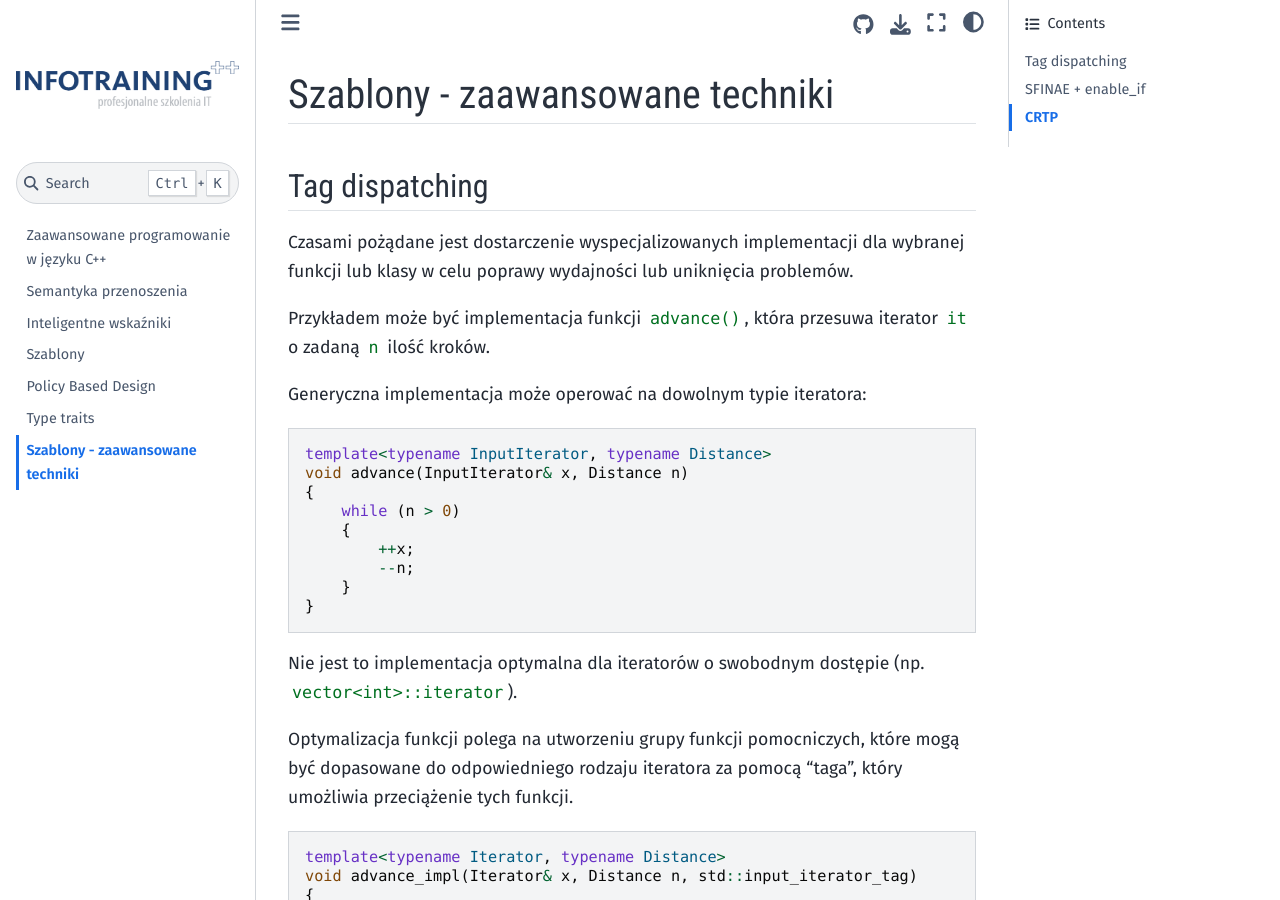
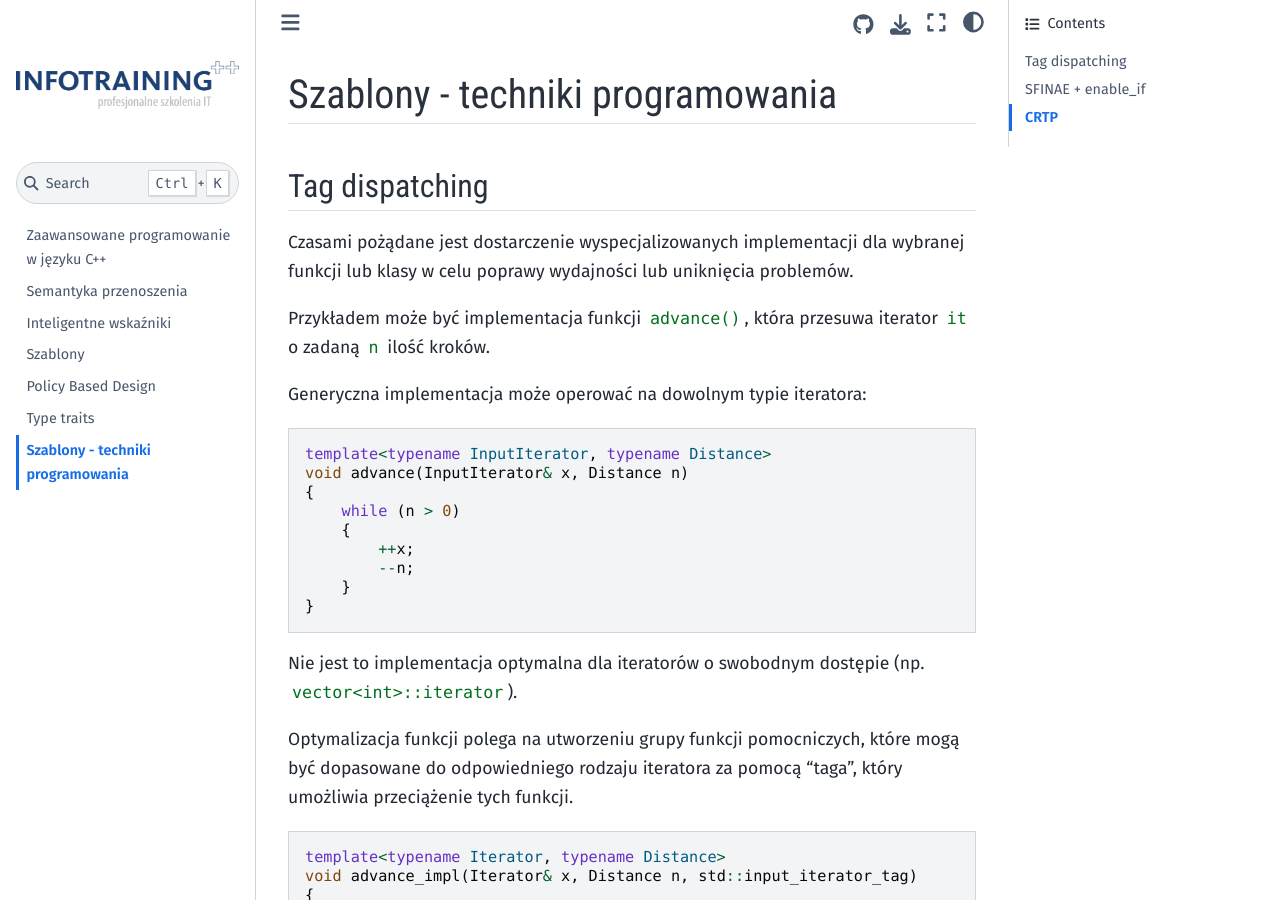
Before and after one commit to infotraining/docs-cpp-adv, a Jupyter Book: the page built from template-techniques.md, in a window 1280 px wide and 900 px high. Built offline with Jupyter Book 1.0.4 settings and Sphinx 7.4.7 and the Sphinx Book theme 1.1.4, drawn with Linux system fonts in a browser that asks for light colours; some web fonts are replaced.

Commit message:
Update template-techniques

```diff
--- a/template-techniques.md
+++ b/template-techniques.md
@@ -1,4 +1,4 @@
-# Szablony - zaawansowane techniki
+# Szablony - techniki programowania
 
 ## Tag dispatching
 
```
